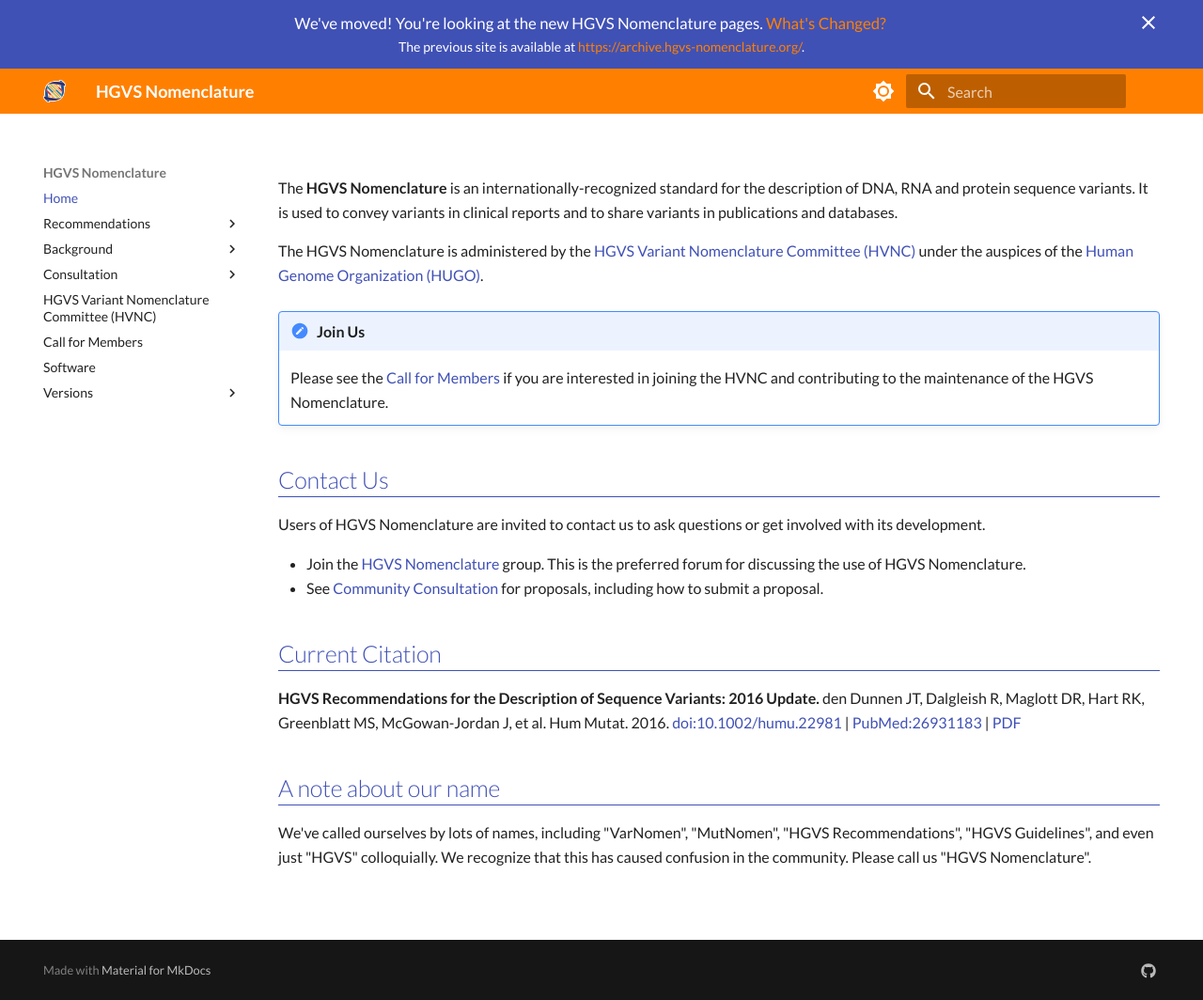
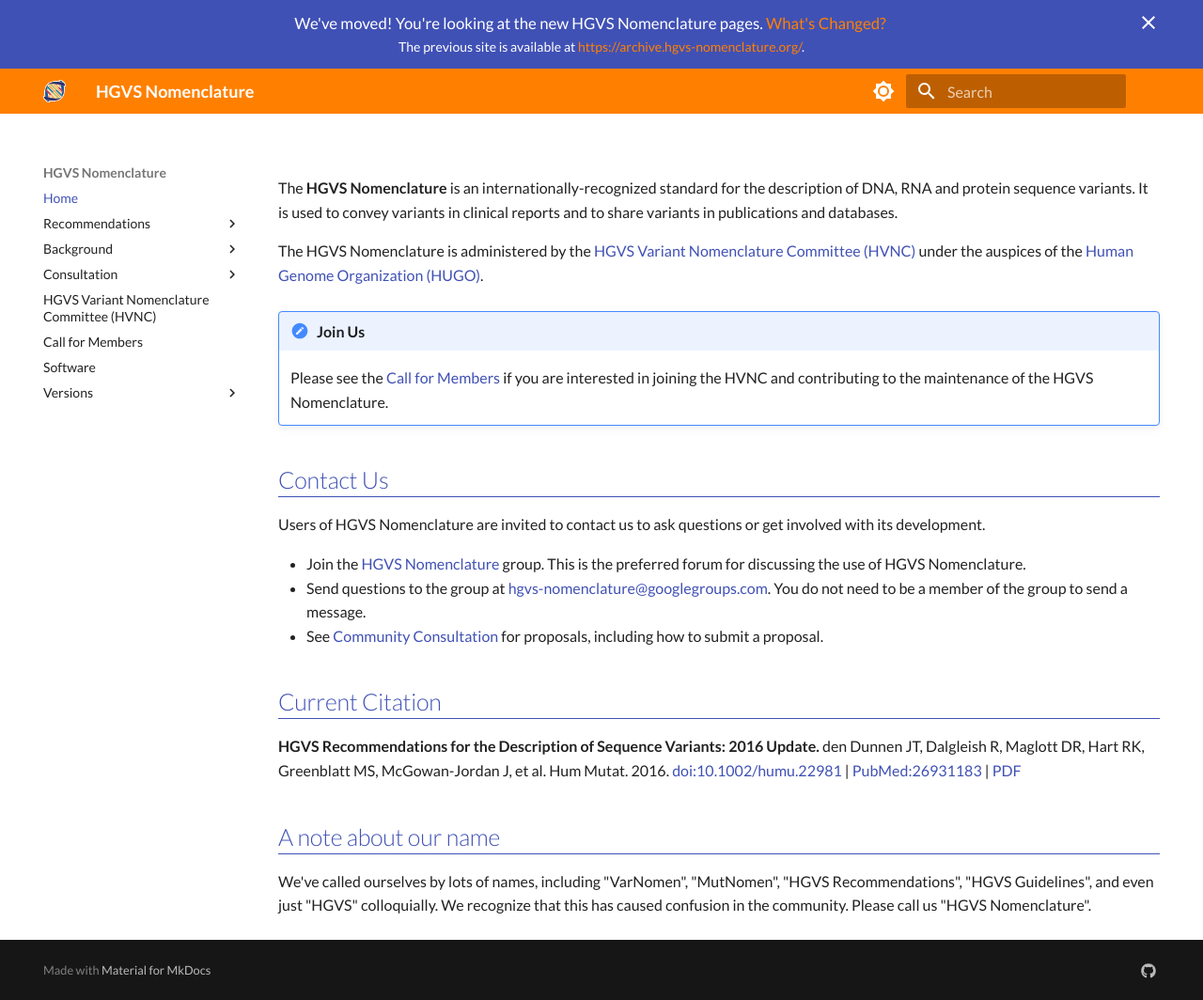
Before and after one commit to HGVSnomenclature/hgvs-nomenclature, an MkDocs documentation site: the page built from docs/index.md, in a window 1280 px wide and 1064 px high. Shown: the whole window at 94% size. Built offline with MkDocs 1.6.1 and Material for MkDocs 9.7.7, drawn with Linux system fonts in a browser that asks for light colours.

Commit message:
add group email address to top Contact Us section
In response to suggestion from
https://groups.google.com/g/hgvs-nomenclature/c/toGJA-HsPvE/m/SrDheuHoAAAJ

```diff
--- a/docs/index.md
+++ b/docs/index.md
@@ -16,6 +16,9 @@ Users of HGVS Nomenclature are invited to contact us to ask questions or get inv
 * Join the [HGVS Nomenclature](https://groups.google.com/g/hgvs-nomenclature)
   group. This is the preferred forum for discussing the use of HGVS
   Nomenclature.
+* Send questions to the group at
+  [hgvs-nomenclature@googlegroups.com](mailto:hgvs-nomenclature@googlegroups.com).
+  You do not need to be a member of the group to send a message.
 * See [Community Consultation](consultation/index.md) for proposals, including
   how to submit a proposal.
 
```
